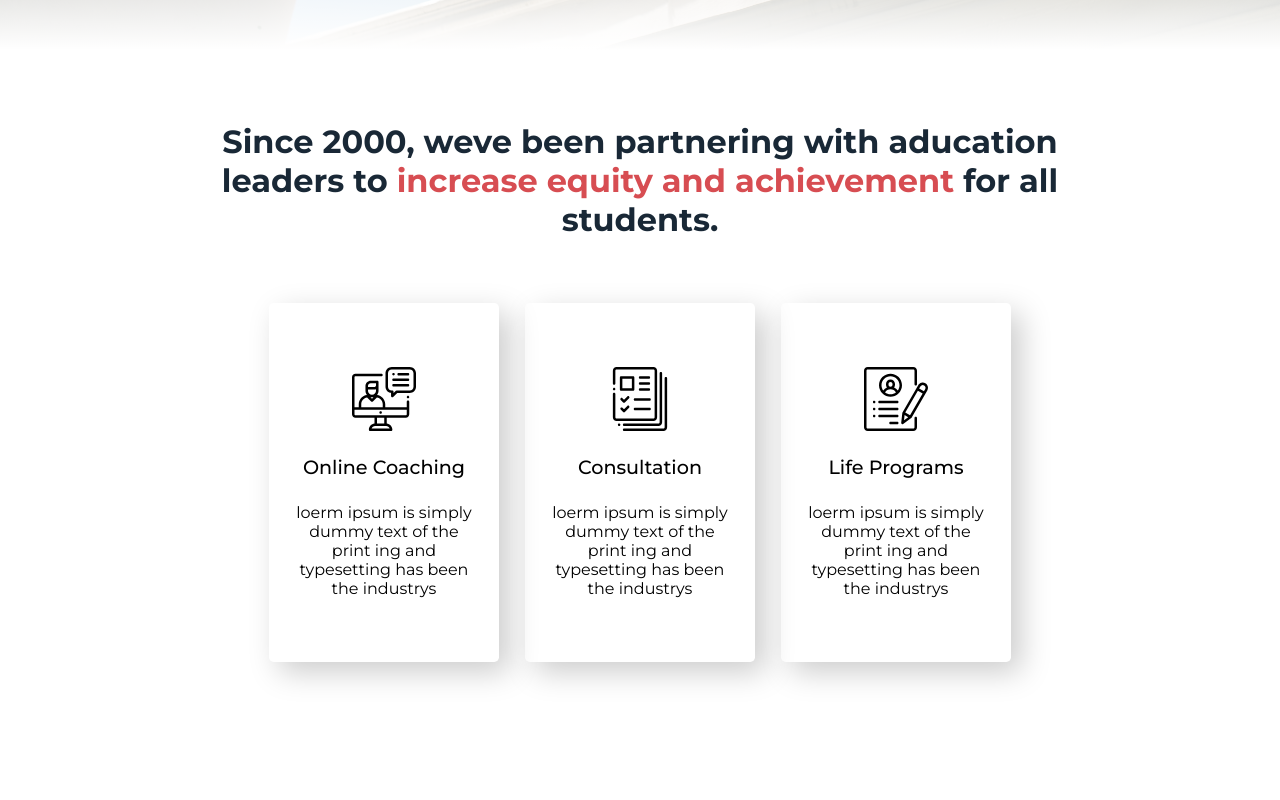
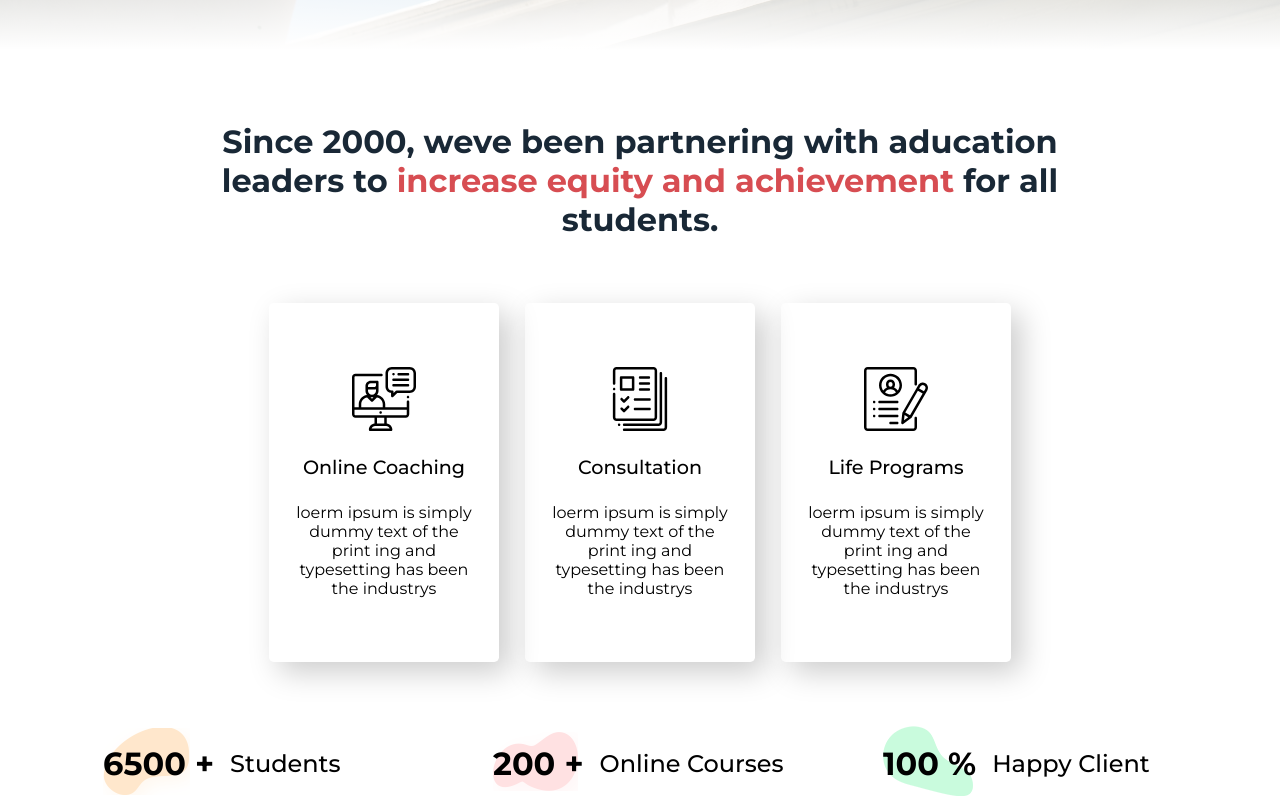
Before and after one commit to AlessandroOviszach/proj-html-vuejs, a Vue app: page / in a window 1280 px wide. Shown: the part 742-1542 px from the top of the page. Before the commit the page ends 1468 px from the top, so only its background shows below. Built offline with nearby package versions, Linux system fonts and the light colour scheme.

Commit message:
statistics content

```diff
--- a/src/App.vue
+++ b/src/App.vue
@@ -5,6 +5,7 @@
     <main>
         <Main />
         <MeritCard />
+        <Statistics />
     </main>
 
 </div>
@@ -14,6 +15,7 @@
 import Header from '@/components/Header.vue'
 import Main from '@/components/Main.vue'
 import MeritCard from '@/components/MeritCard.vue'
+import Statistics from '@/components/Statistics.vue'
 
 export default {
     name: 'App',
@@ -21,9 +23,11 @@ export default {
         Header,
         Main,
         MeritCard,
+        Statistics,
     }
 }
 </script>
+        Statistics
 
 <style lang="scss">
 * {
--- /dev/null
+++ b/src/components/Statistics.vue
@@ -0,0 +1,75 @@
+<template>
+    <div class="container">
+        <div v-for="(item, index) in ParamList" :key="item.index" class="statistic-container">
+            <div class="statistic">
+                <div class="img-container">
+                    <img :src="require(`@/assets/img/${ParamList[index].img}.png`)" alt="img">
+                </div>
+                <h1>
+                    {{ParamList[index].average}}
+                    <span>{{ParamList[index].text}}</span>
+                </h1>
+            </div>
+        </div>
+    </div>
+</template>
+
+<script>
+export default {
+    name : 'Statistics',
+
+    data() {
+        return {
+            ParamList : [
+                {
+                    img : 'counter-shape-1-1-1',
+                    average : '6500 +',
+                    text : 'Students',
+                },
+                {
+                    img : 'counter-shape-2-1-1',
+                    average : '200 +',
+                    text : 'Online Courses',
+                },
+                {
+                    img : 'counter-shape-3-1-1',
+                    average : '100 %',
+                    text : 'Happy Client',
+                },
+            ]
+        }
+    }
+}
+</script>
+
+<style scoped lang='scss'>
+
+.container {
+    display: flex;
+    align-items: center;
+    .statistic-container {
+        width: 100%;
+        display: flex;
+        padding-left: 3rem;
+
+        .statistic {
+            display: flex;
+            align-items: center;
+            .img-container {
+                position: relative;
+            }
+
+            h1 {
+                display: flex;
+                align-items: center;
+                position: absolute;
+                span {
+                    font-size: 1.5rem;
+                    font-weight: 500;
+                    padding-left: 1rem;
+                }
+            }
+        }
+    }
+}
+</style>
```
